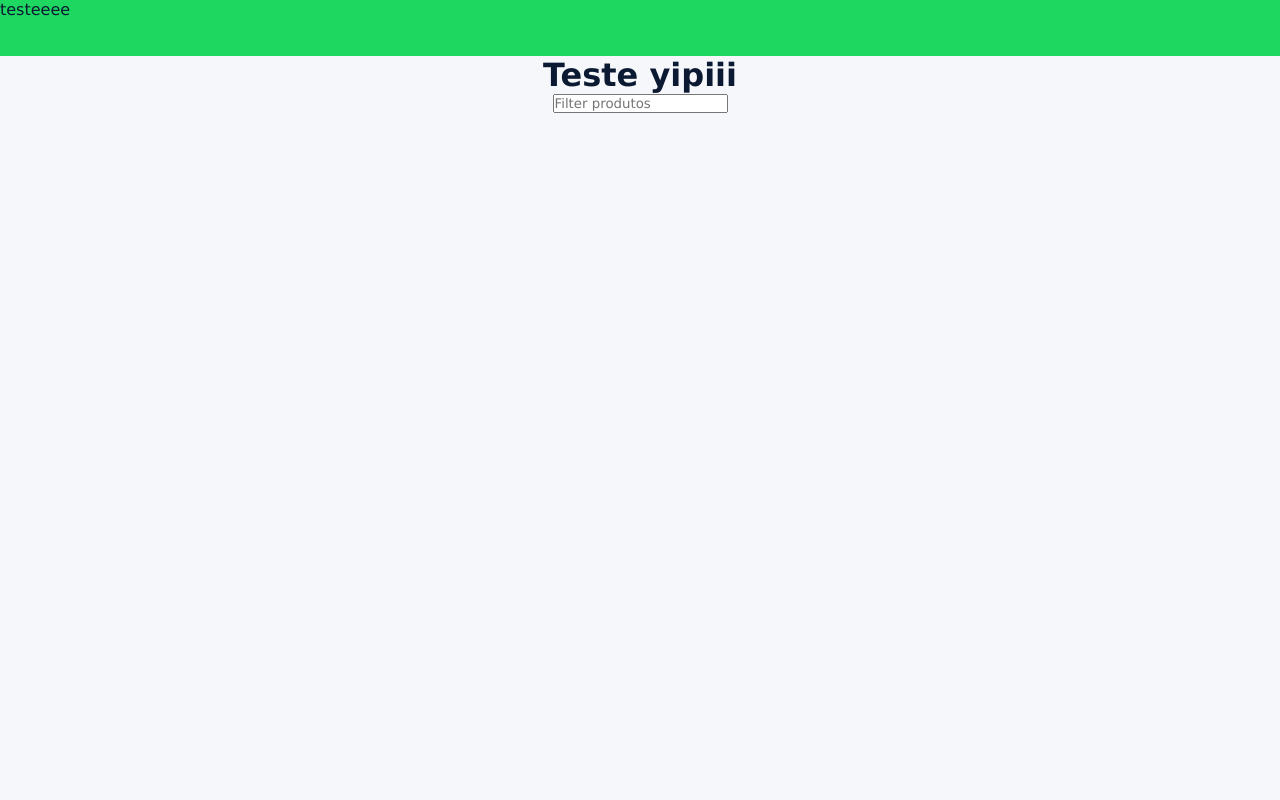
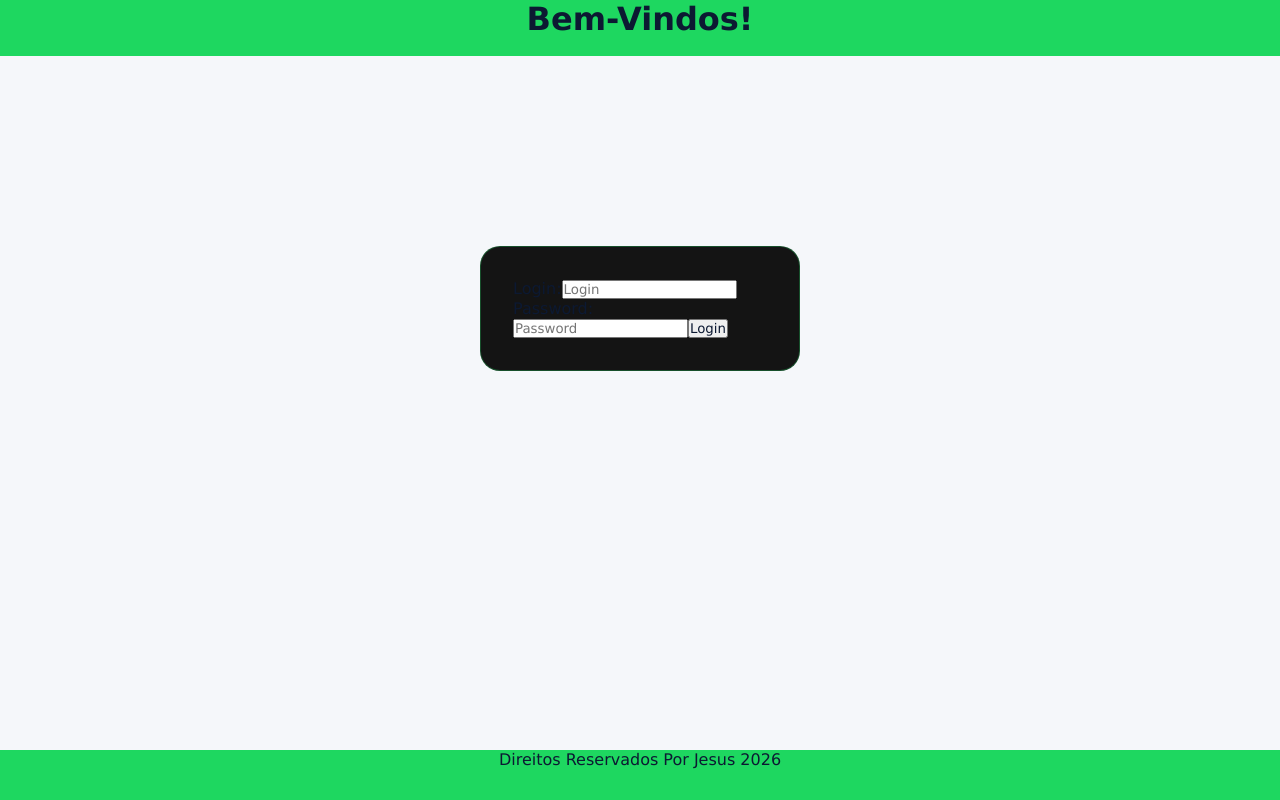
Before and after one commit to anaabdev/gestao-estoque-front, a React (Vite) app: page /login in a window 1280 px wide. Built offline with nearby package versions, Linux system fonts and the light colour scheme.

Commit message:
add: Login-screen

```diff
--- a/package.json
+++ b/package.json
@@ -12,6 +12,7 @@
   "dependencies": {
     "react": "^19.2.8",
     "react-dom": "^19.2.8",
+    "react-router-dom": "^7.18.5",
     "styled-components": "^6.5.3"
   },
   "devDependencies": {
--- a/src/main.jsx
+++ b/src/main.jsx
@@ -1,14 +1,28 @@
 import { StrictMode } from 'react'
 import { createRoot } from 'react-dom/client'
+import { BrowserRouter, Routes, Route } from 'react-router-dom'
+
 import Home from './pages/Home/index.jsx'
+import Login from './pages/Login/index.jsx'
+
 import GlobalStyles from './styles/globalStyles.js'
 import Header from './components/Header/index.jsx'
 
 createRoot(document.getElementById('root')).render(
   <StrictMode>
-    <Header />
-    <GlobalStyles />
-    <Home />
+    <BrowserRouter>
+      <GlobalStyles />
 
+      <Routes>
+        <Route path="/" element={
+          <>
+            <Header />
+            <Home />
+          </>
+        } />
+
+        <Route path="/login" element={<Login />} />
+      </Routes>
+    </BrowserRouter>
   </StrictMode>,
 )
--- a/src/pages/Login/index.jsx
+++ b/src/pages/Login/index.jsx
@@ -0,0 +1,38 @@
+
+import { TopHeader, Tela_Login, Footer, GlobalStyles, PaginaLogin } from "./styles";
+
+function Login() {
+    return (
+        <PaginaLogin>
+
+            <GlobalStyles/>
+            <TopHeader>
+
+                <h1>Bem-Vindos!</h1>
+            </TopHeader>
+            <Tela_Login>
+                <form>
+
+
+
+                    <label htmlFor="email">Login:</label>
+                    <input id="Login" type="text" placeholder="Login" />
+
+                    <label htmlFor="password">Password:</label>
+                    <input id="password" type="password" placeholder="Password" />
+
+
+                    <button type="submit">Login</button>
+                </form>
+            </Tela_Login>
+
+            <Footer>
+                <p>Direitos Reservados Por Jesus 2026</p>
+
+            </Footer>
+
+        </PaginaLogin>
+    );
+}
+
+export default Login;
--- a/src/pages/Login/styles.js
+++ b/src/pages/Login/styles.js
@@ -0,0 +1,64 @@
+import styled from "styled-components"
+import { createGlobalStyle } from "styled-components"
+
+export const PaginaLogin = styled.div`
+min-height: 100vh;
+    display: flex;
+    flex-direction: column;
+
+
+`
+
+
+export const TopHeader = styled.div`
+    background: #1ed760;
+    height: 56px;
+    width: 100vw;
+    justify-content: center;
+
+    display: flex;
+
+`
+
+export const Tela_Login = styled.div`
+
+  display: flex;
+    flex-direction: column;
+    gap: 12px;
+
+    width: 320px;
+    padding: 32px;
+    border-radius: 20px;
+    background: #141414;
+    border: 1px solid rgba(30, 215, 96, 0.3);
+    color: #fff;
+
+    margin: auto;
+
+
+`
+
+export const Footer = styled.form`
+margin-top: auto;
+align-itens: center;
+background: #1ed760;
+    height: 50px;
+    width: 100%;
+    justify-content: center;
+
+    display: flex;
+
+`
+export const GlobalStyles = createGlobalStyle`
+  * {
+    margin: 0;
+    padding: 0;
+    box-sizing: border-box;
+}
+
+body {
+background: #000;
+color: #fff;
+
+}
+`
```
Also changed, not shown: 1 other file (tests, documents, lock files or other folders).
